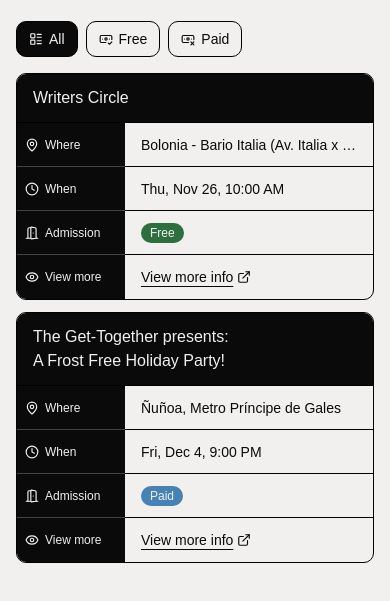
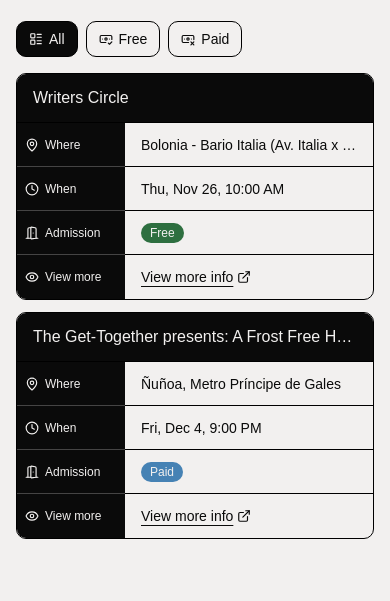
Before and after one commit to brunocalderon/thehub-events-site, an Astro site: page / in a window 390 px wide. Shown: the part 131-732 px from the top of the page. Built offline with nearby package versions, Linux system fonts and the light colour scheme; Astro itself is replaced by a stand-in of ours.

Commit message:
Truncate long event titles on mobile list cards.
Bump to 0.0.5.

```diff
--- a/package.json
+++ b/package.json
@@ -1,7 +1,7 @@
 {
   "name": "thehub-events-site",
   "type": "module",
-  "version": "0.0.4",
+  "version": "0.0.5",
   "engines": {
     "node": ">=22.23.4"
   },
--- a/src/components/events-list.tsx
+++ b/src/components/events-list.tsx
@@ -33,17 +33,32 @@ type EventsListProps = {
 	events?: HubEvent[];
 };
 
-function EventNameBlock({ event }: { event: HubEvent }) {
+function EventNameBlock({
+	event,
+	truncateTitle = false,
+}: {
+	event: HubEvent;
+	truncateTitle?: boolean;
+}) {
 	return (
-		<span className="block min-w-0 font-medium text-balance">{event.name}</span>
+		<span
+			title={truncateTitle ? event.name : undefined}
+			className={
+				truncateTitle
+					? "block min-w-0 truncate font-medium whitespace-nowrap"
+					: "block min-w-0 font-medium text-balance"
+			}
+		>
+			{event.name}
+		</span>
 	);
 }
 
 function EventMobileCard({ event }: { event: HubEvent }) {
 	return (
 		<div className="overflow-hidden rounded-lg border border-black">
-			<div className="border-b border-black bg-foreground px-4 py-3 text-background">
-				<EventNameBlock event={event} />
+			<div className="min-w-0 overflow-hidden border-b border-black bg-foreground px-4 py-3 text-background">
+				<EventNameBlock event={event} truncateTitle />
 			</div>
 			<EventMobileFieldsGrid event={event} footer="more-info" />
 		</div>
```
